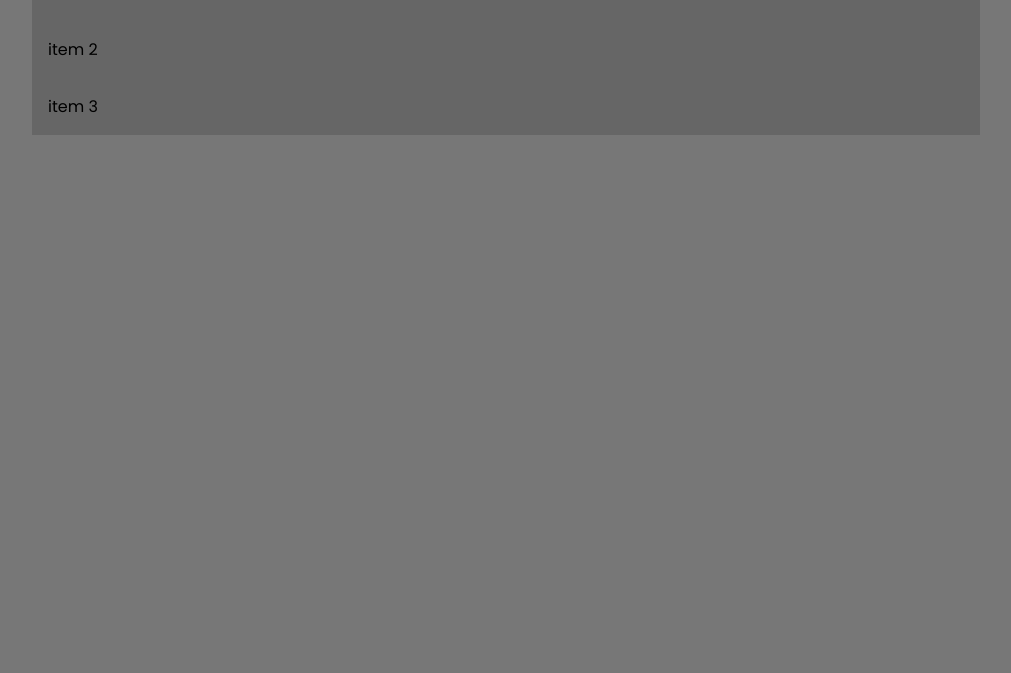
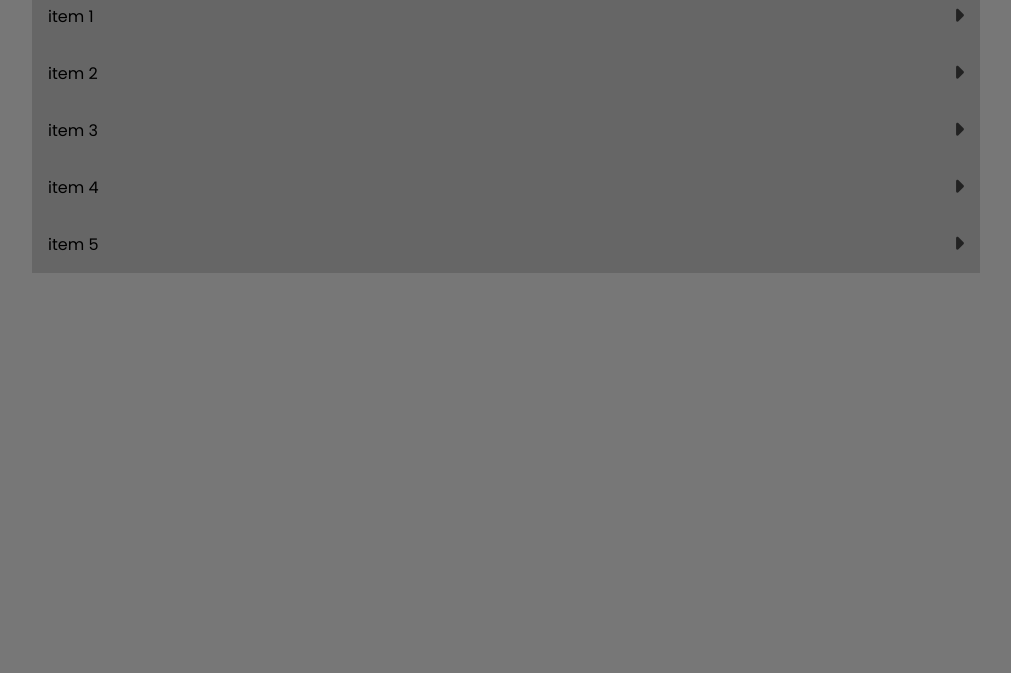
Before and after one commit to Eol1881/cssBayan, a plain HTML site: page cssBayan/index.html in a window 1280 px wide. Shown: the part 127-800 px from the top of the page, without its empty margins (134-1145 px from the left). Drawn offline with Linux system fonts and the light colour scheme.

Commit message:
feat: add pointers, adjust some styles (Fri, Mar 10, 9:30:51 PM)

```diff
--- /dev/null
+++ b/cssBayan/hoverTargetHelper.js
@@ -0,0 +1,15 @@
+let main = document.querySelector('main');
+
+
+window.addEventListener("mouseover", event => {
+    if (event.target === main) return
+    console.log("Mouse in");
+    console.log(event.target);
+
+  });
+
+window.addEventListener("mouseout", event => {
+    if (event.target === main) return
+    console.log("Mouse out");
+    console.log(event.target);
+  });
--- a/cssBayan/index.html
+++ b/cssBayan/index.html
@@ -10,6 +10,9 @@
     <link rel="preconnect" href="https://fonts.googleapis.com">
     <link rel="preconnect" href="https://fonts.gstatic.com" crossorigin>
     <link href="https://fonts.googleapis.com/css2?family=Poppins:ital,wght@0,400;0,600;0,700;1,400&display=swap" rel="stylesheet">
+
+    <link rel="stylesheet" href="https://cdnjs.cloudflare.com/ajax/libs/font-awesome/6.3.0/css/all.min.css" integrity="sha512-SzlrxWUlpfuzQ+pcUCosxcglQRNAq/DZjVsC0lE40xsADsfeQoEypE+enwcOiGjk/bSuGGKHEyjSoQ1zVisanQ==" crossorigin="anonymous" referrerpolicy="no-referrer" />
+
 </head>
 <body>
     <main>
@@ -18,8 +21,11 @@
             <div class="bayan-wrapper">
                 <div class="tab">
                     <label class="tab-name">
-                        item 1
-                        <input type="radio" name="box1" class="checkbox">
+                        <input type="radio" name="box" class="checkbox">
+                        <div class="name-wrapper">
+                            <span class="name-text">item 1</span>
+                            <i class="fa-solid fa-caret-right"></i>
+                        </div>
                         <div class="tab-content">
                             Lorem ipsum dolor sit amet consectetur, adipisicing elit. Ipsum, reiciendis!
                         </div>
@@ -27,8 +33,11 @@
                 </div>
                 <div class="tab">
                     <label class="tab-name">
-                        item 2
-                        <input type="radio" name="box1" class="checkbox">
+                        <input type="radio" name="box" class="checkbox">
+                        <div class="name-wrapper">
+                            <span class="name-text">item 2</span>
+                            <i class="fa-solid fa-caret-right"></i>
+                        </div>
                         <div class="tab-content">
                             Lorem ipsum dolor sit amet consectetur, adipisicing elit. Ipsum, reiciendis!
                         </div>
@@ -36,8 +45,35 @@
                 </div>
                 <div class="tab">
                     <label class="tab-name">
-                        item 3
-                        <input type="radio" name="box1" class="checkbox">
+                        <input type="radio" name="box" class="checkbox">
+                        <div class="name-wrapper">
+                            <span class="name-text">item 3</span>
+                            <i class="fa-solid fa-caret-right"></i>
+                        </div>
+                        <div class="tab-content">
+                            Lorem ipsum dolor sit amet consectetur, adipisicing elit. Ipsum, reiciendis!
+                        </div>
+                    </label>
+                </div>
+                <div class="tab">
+                    <label class="tab-name">
+                        <input type="radio" name="box" class="checkbox">
+                        <div class="name-wrapper">
+                            <span class="name-text">item 4</span>
+                            <i class="fa-solid fa-caret-right"></i>
+                        </div>
+                        <div class="tab-content">
+                            Lorem ipsum dolor sit amet consectetur, adipisicing elit. Ipsum, reiciendis!
+                        </div>
+                    </label>
+                </div>
+                <div class="tab">
+                    <label class="tab-name">
+                        <input type="radio" name="box" class="checkbox">
+                        <div class="name-wrapper">
+                            <span class="name-text">item 5</span>
+                            <i class="fa-solid fa-caret-right"></i>
+                        </div>
                         <div class="tab-content">
                             Lorem ipsum dolor sit amet consectetur, adipisicing elit. Ipsum, reiciendis!
                         </div>
@@ -46,5 +82,6 @@
             </div>
         </div>
     </main>
+    <script src="hoverTargetHelper.js"></script>
 </body>
 </html>
--- a/cssBayan/style.css
+++ b/cssBayan/style.css
@@ -4,9 +4,18 @@ body {
     font-family: "Poppins", sans-serif;
 }
 
+.checkbox {
+    display: none;
+}
+
+h1 {
+    padding: 0.3em;
+    margin: 0;
+}
+
 .main-wrapper {
     background-color: #444444;
-    margin: 0 auto;
+    margin: 3em auto 0;
     max-width: 75%;
 }
 
@@ -14,10 +23,13 @@ body {
     opacity: 0;
     height: 0;
     overflow: hidden;
-    transition: all 800ms ease;
+    transition: 700ms cubic-bezier(.8,-0.19,.3,1.27);
 }
 
-.checkbox:checked ~ .tab-content {
+.checkbox:checked ~ .tab-content,
+/*.checkbox:hover + .tab-content,*/
+.tab-name:hover .tab-content
+    {
     height: 5em;
     opacity: 1;
     padding: 2em 0;
@@ -25,20 +37,31 @@ body {
     margin-top: 1em;
 }
 
+.fa-solid {
+    font-size: 1.3em;
+    color: #222222;
+    transition: 700ms cubic-bezier(.8,-0.19,.3,1.27);
+}
+
+.tab-name:hover .fa-solid,
+.checkbox:checked ~ .name-wrapper .fa-solid {
+    transform: rotate(90deg);
+}
+
+
+
+
 .tab-name {
     display: block;
     padding: 1em;
     background-color: #666666;
     cursor: pointer;
 }
-.checkbox:hover + .tab-content {
-    height: 5em;
-    opacity: 1;
-    padding: 2em 0;
-    background-color: aqua;
-    margin-top: 1em;
+
+.name-wrapper {
+    display: flex;
+    user-select: none;
+    pointer-events: none;
+    justify-content: space-between;
+    align-items: center;
 }
-
-.checkbox {
-    visibility: hidden;
-}
```
